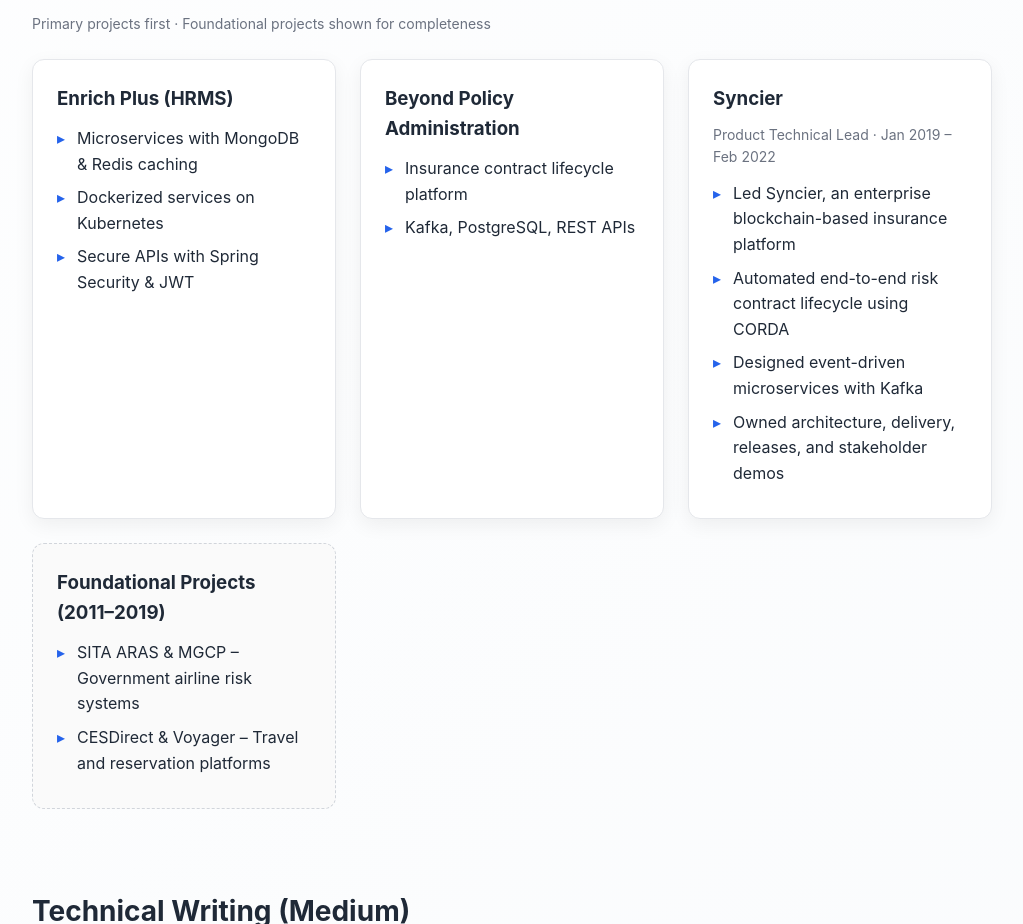
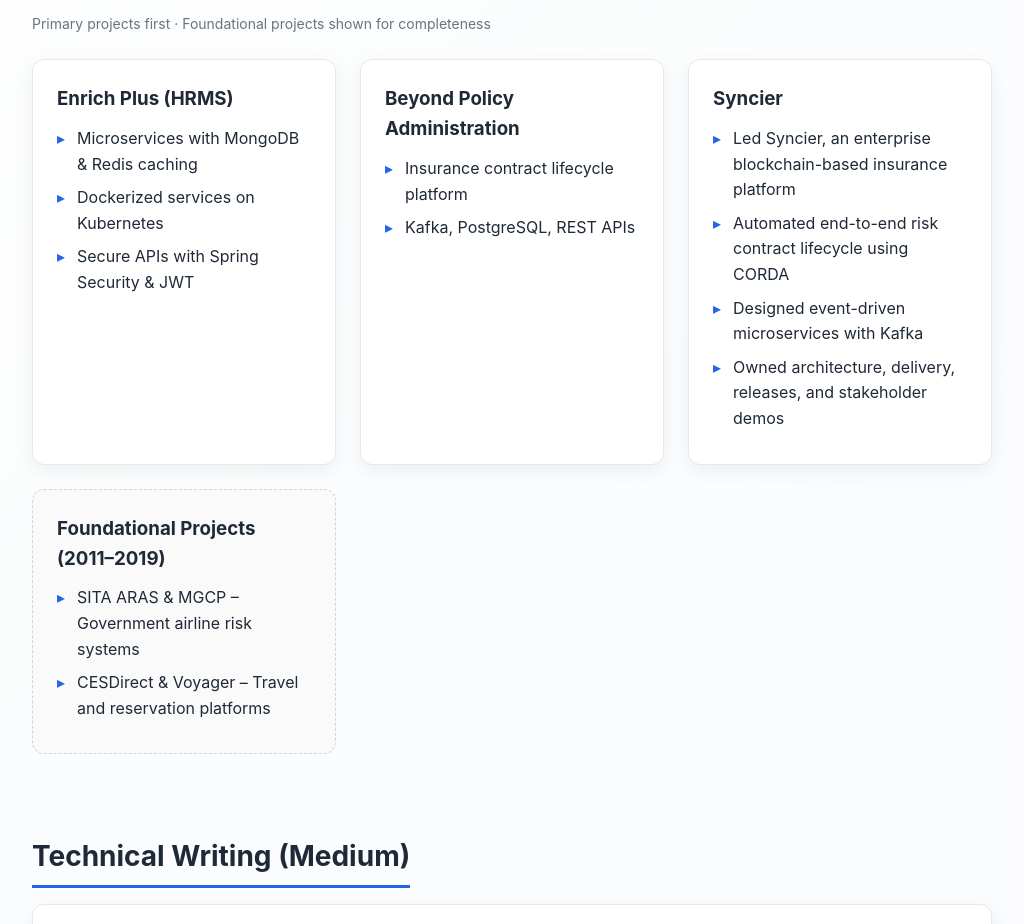
Before and after one commit to dilip-4/dilip-4.github.io, a plain HTML site: page index.html in a window 1280 px wide. Shown: the part 1571-2495 px from the top of the page, without its empty margins (128-1151 px from the left). Drawn offline with Linux system fonts and the light colour scheme.

Commit message:
Remove job title from Syncier experience
Removed the job title for the Syncier position.

```diff
--- a/index.html
+++ b/index.html
@@ -289,7 +289,6 @@
     </div>
 	<div class="card">
 	  <h3>Syncier</h3>
-	  <p>Product Technical Lead · Jan 2019 – Feb 2022</p>
 	  <ul>
 		<li>Led Syncier, an enterprise blockchain-based insurance platform</li>
 		<li>Automated end-to-end risk contract lifecycle using CORDA</li>
```
